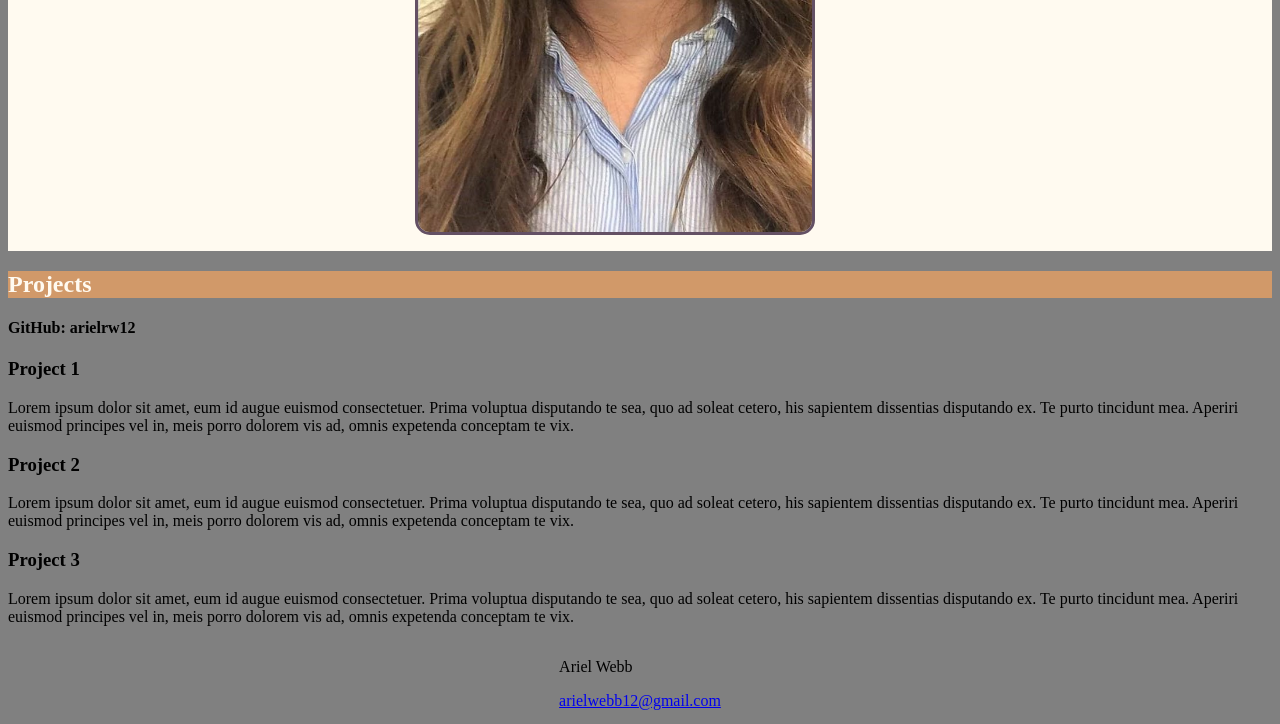
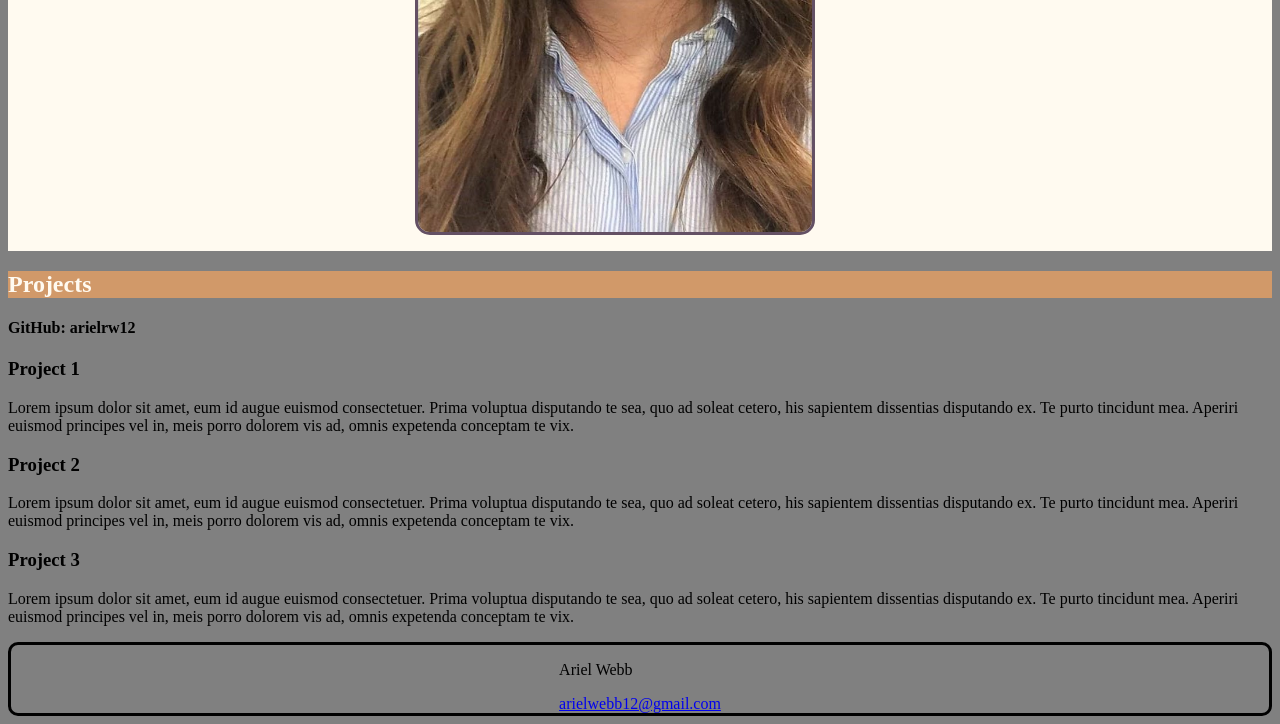
Before and after one commit to arielrw12/arielrw12.github.io, a plain HTML site: page index.html in a window 1280 px wide. Shown: the part 661-1385 px from the top of the page. Drawn offline with Linux system fonts and the light colour scheme.

Commit message:
footer fix

```diff
--- a/css/style.css
+++ b/css/style.css
@@ -34,7 +34,7 @@ nav li {
 	background-color: rgb(255, 127, 80);
 }
 
-.footer {
+.footer-container {
 	background-color: color:rgb(255,250,240);
 	border-style: solid;
 	border-radius: 10px;
```
